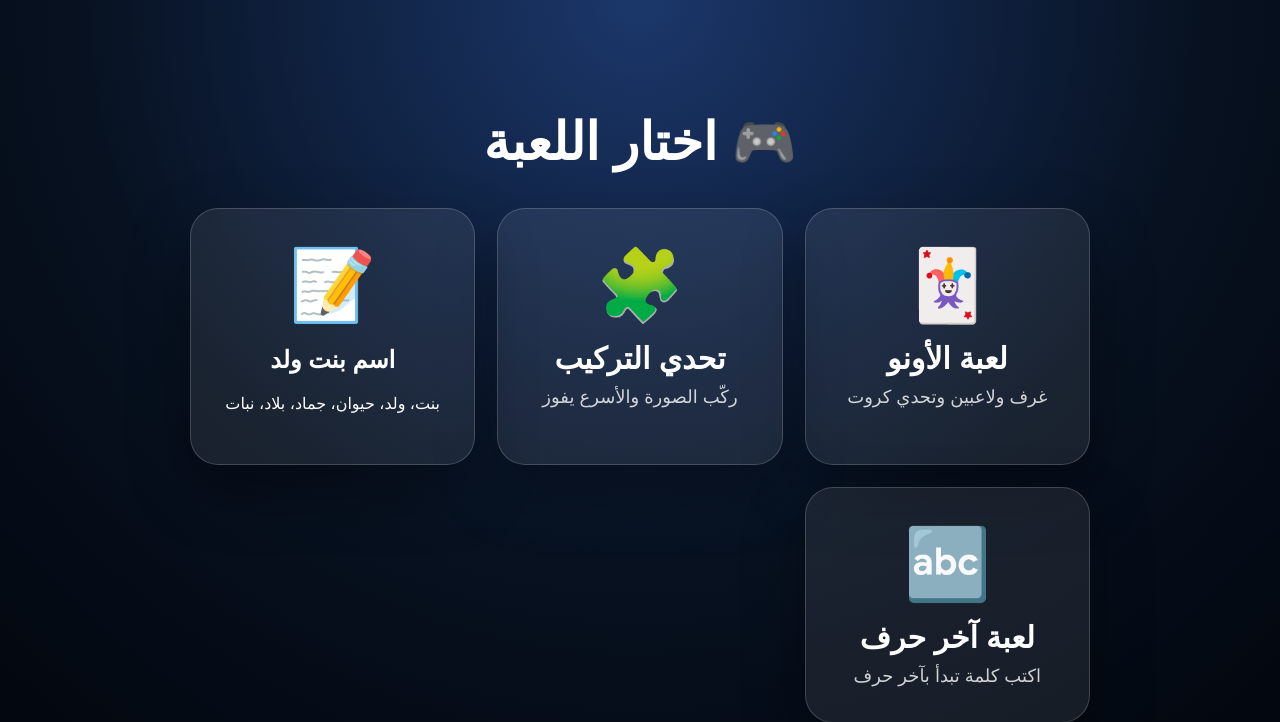
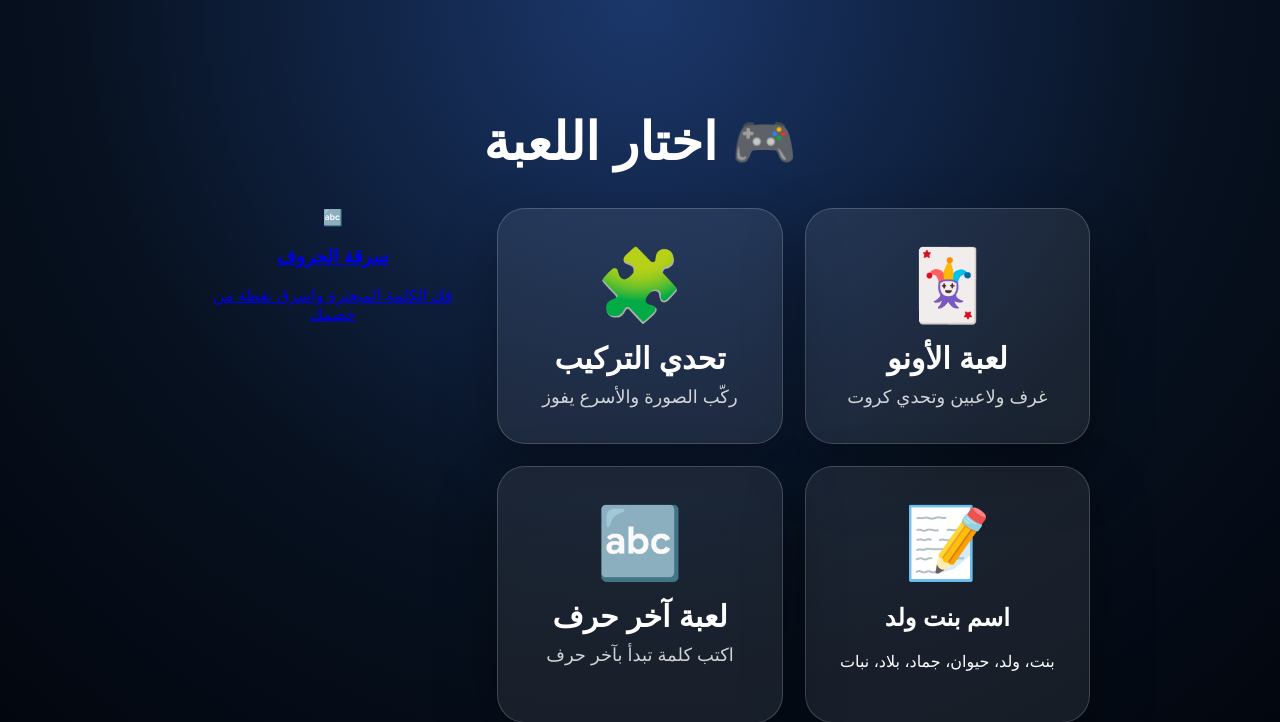
Before and after one commit to problems1975-makerabieha-cards/abieha-cards, a Flask app: page / in a window 1280 px wide. Shown: the top 722 px of the page. Run offline with Flask 3, Linux system fonts and the light colour scheme; the visitor is signed in with stand-in values (Sample User, id 1).

Commit message:
Add new game card for 'سرقة الحروف'

```diff
--- a/templates/home.html
+++ b/templates/home.html
@@ -80,6 +80,12 @@ h1{
       <div class="desc">ركّب الصورة والأسرع يفوز</div>
     </a>
 
+    <a href="/scramble" class="game-card">
+      <div class="game-icon">🔤</div>
+      <h3>سرقة الحروف</h3>
+      <p>فك الكلمة المبعثرة واسرق نقطة من خصمك</p>
+    </a>
+
     <a class="card" href="/categories">
       <div class="icon">📝</div>
       <h2>اسم بنت ولد</h2>
```
